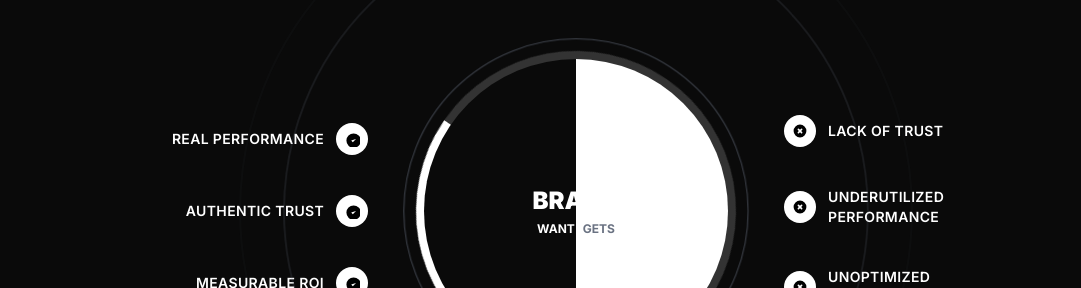
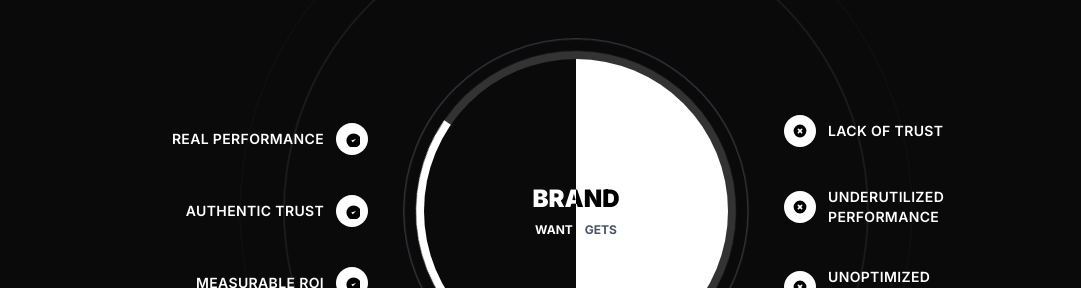
Before and after one commit to mjrajput04/brand-brokers, a Next.js app: page / in a window 1280 px wide. Shown: the part 1090-1378 px from the top of the page, without its empty margins (64-1145 px from the left). Built offline with nearby package versions, Linux system fonts and the light colour scheme.

Commit message:
Enhance text visibility in Problem component with dual-color branding; implement clipping for improved readability on dark and light backgrounds.

```diff
--- a/components/Problem.tsx
+++ b/components/Problem.tsx
@@ -42,11 +42,29 @@ export default function Problem() {
               <div className="absolute inset-0 rounded-full" style={{ background: "conic-gradient(#ffffff 0deg 180deg, #333 180deg 360deg)", animation: "spin-slow 20s linear infinite" }} />
               <div className="absolute inset-2 rounded-full" style={{ background: "conic-gradient(#ffffff 0deg 180deg, #0a0a0a 180deg 360deg)" }} />
               <div className="absolute inset-0 flex items-center justify-center z-10">
-                <div className="text-center">
-                  <div className="font-black text-2xl text-white">BRAND</div>
-                  <div className="flex justify-center text-xs font-bold mt-1 gap-2">
-                    <span className="text-white">WANT</span>
-                    <span className="text-gray-500">GETS</span>
+                <div className="relative text-center" style={{ width: 120 }}>
+                  {/* White text — visible on dark half */}
+                  <div className="absolute inset-0 flex flex-col items-center justify-center" style={{ clipPath: "inset(0 50% 0 0)" }}>
+                    <div className="font-black text-2xl text-white leading-tight">BRAND</div>
+                    <div className="flex gap-3 text-xs font-bold mt-2">
+                      <span className="text-white">WANT</span>
+                      <span className="text-gray-400">GETS</span>
+                    </div>
+                  </div>
+                  {/* Black text — visible on white half */}
+                  <div className="absolute inset-0 flex flex-col items-center justify-center" style={{ clipPath: "inset(0 0 0 50%)" }}>
+                    <div className="font-black text-2xl text-black leading-tight">BRAND</div>
+                    <div className="flex gap-3 text-xs font-bold mt-2">
+                      <span className="text-black">WANT</span>
+                      <span className="text-gray-600">GETS</span>
+                    </div>
+                  </div>
+                  {/* Invisible spacer for layout */}
+                  <div className="invisible">
+                    <div className="font-black text-2xl leading-tight">BRAND</div>
+                    <div className="flex gap-3 text-xs font-bold mt-2">
+                      <span>WANT</span><span>GETS</span>
+                    </div>
                   </div>
                 </div>
               </div>
```
